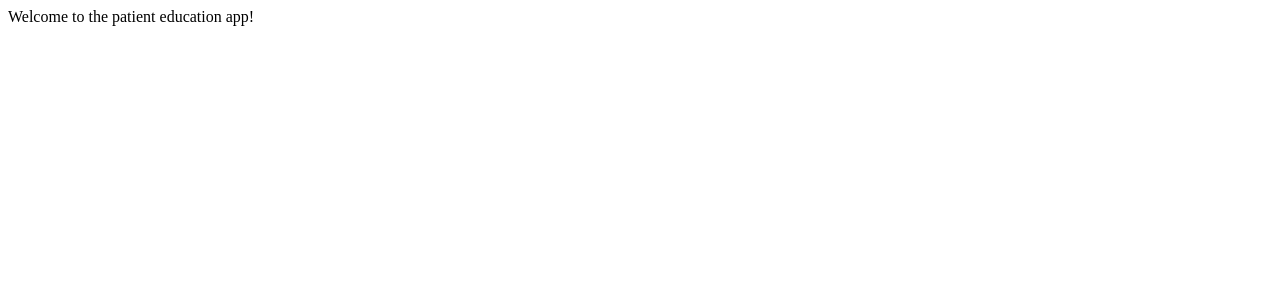
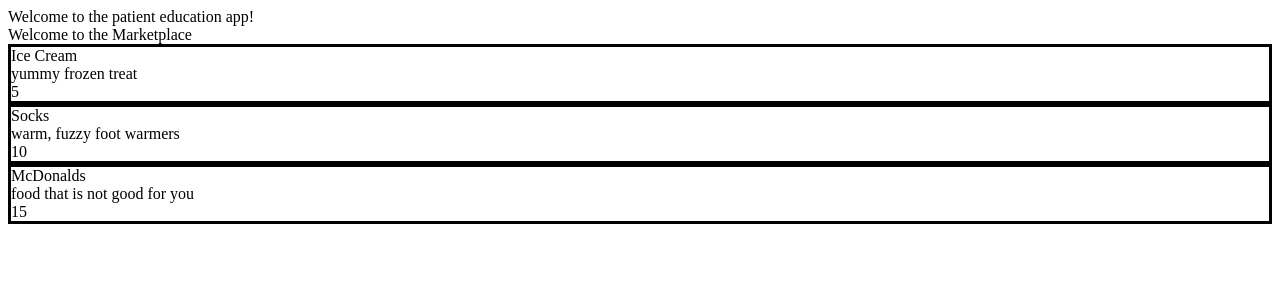
Before and after one commit to chanceknguyen/patient-education, a React app: page / in a window 1280 px wide. Shown: the top 300 px of the page. Built offline with nearby package versions, Linux system fonts and the light colour scheme; the HTML template or start-up script is replaced by a standard one.

Commit message:
init marketplace

```diff
--- /dev/null
+++ b/client/src/Item.jsx
@@ -0,0 +1,13 @@
+import React from 'react';
+
+function Item(props) {
+  return (
+    <div id="Item" style={{border: "solid"}}>
+      <div id="title">{props.title}</div>
+      <div id="description">{props.description}</div>
+      <div id="price">{props.price}</div>
+    </div>
+  )
+}
+
+export default Item;
--- /dev/null
+++ b/client/src/Marketplace.jsx
@@ -0,0 +1,44 @@
+import React from 'react';
+import Item from './Item.jsx';
+
+function Marketplace() {
+
+
+  const defaultItems =
+    [
+      {
+        "title" : "Ice Cream",
+        "description" : "yummy frozen treat",
+        "price" : 5
+      },
+      {
+        "title" : "Socks",
+        "description" : "warm, fuzzy foot warmers",
+        "price" : 10
+      },
+      {
+        "title" : "McDonalds",
+        "description" : "food that is not good for you",
+        "price" : 15
+      }
+    ]
+
+
+  return (
+    <div>
+      <div>Welcome to the Marketplace</div>
+      <div>
+        {defaultItems.map(item => {
+          return (
+            <Item
+              title={item.title}
+              description={item.description}
+              price={item.price}>
+            </Item>)
+        })}
+      </div>
+    </div>
+  )
+}
+
+export default Marketplace;
--- a/client/src/app.jsx
+++ b/client/src/app.jsx
@@ -1,9 +1,12 @@
 import React from 'react';
+import Marketplace from './Marketplace.jsx';
 
 function App() {
   return (
+
     <div>
       Welcome to the patient education app!
+      <Marketplace />
     </div>
   )
 }
--- a/webpack.config.js
+++ b/webpack.config.js
@@ -1,6 +1,7 @@
 const path = require('path');
 
 module.exports = {
+  mode: "development",
   entry: './client/src/index.jsx',
   output: {
     path: path.join(__dirname, './client/dist'),
```
Also changed, not shown: package.json (+4 -4 lines), 2 other files (tests, documents, lock files or other folders).
